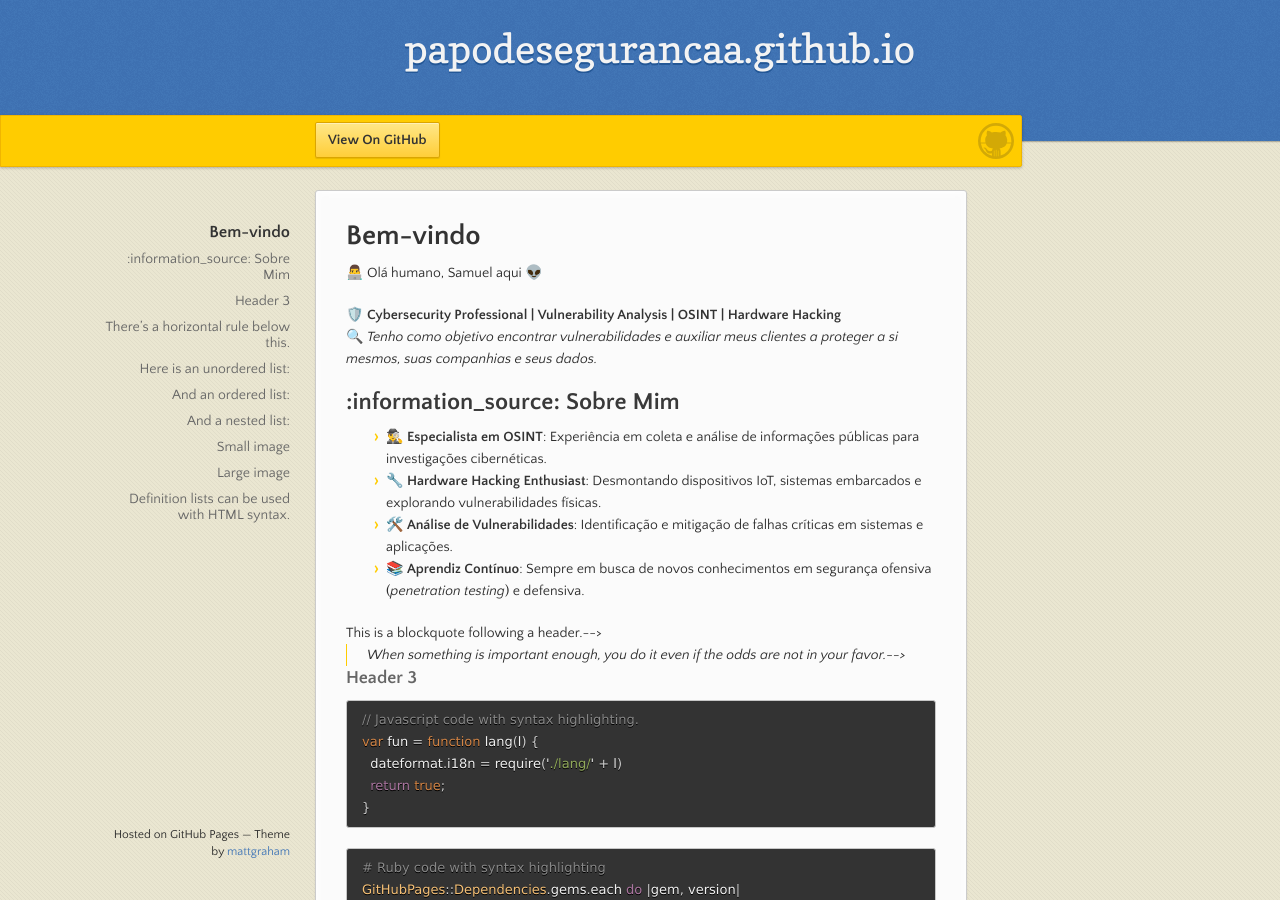
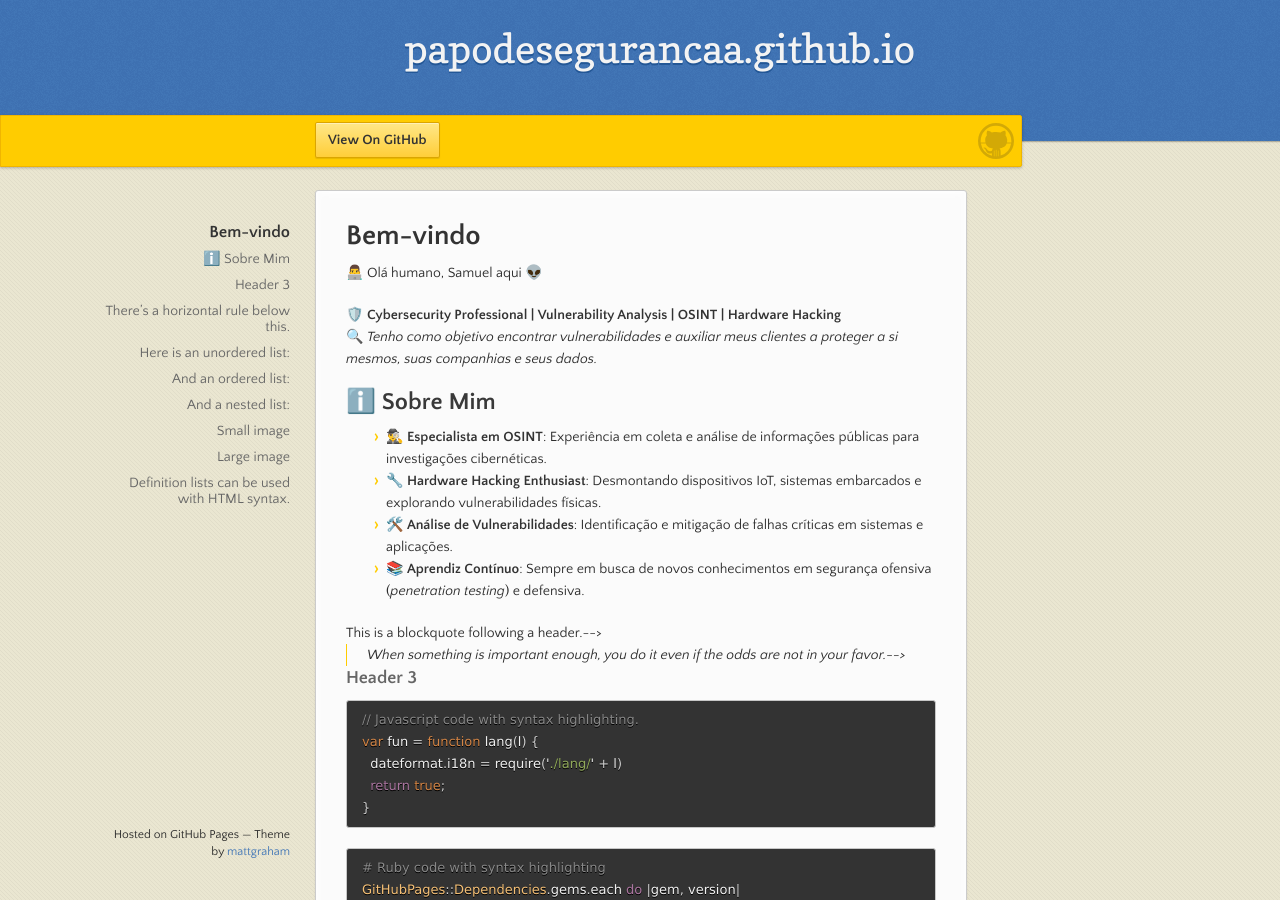
Before and after one commit to papodesegurancaa/papodesegurancaa.github.io, a Jekyll site: the page built from index.md, in a window 1280 px wide and 900 px high. Built offline with Jekyll 4.4.1, drawn with Linux system fonts in a browser that asks for light colours; our own code applies the rules of GitHub Pages for plain Markdown files; the repository's description, which GitHub fills in, is left out; part of the change alters nothing that is shown.

Commit message:
Update index.md

```diff
--- a/index.md
+++ b/index.md
@@ -19,7 +19,7 @@ There should be whitespace between paragraphs. We recommend including a README,
 
 <!--This is a normal paragraph following a header. GitHub is a code hosting platform for version control and collaboration. It lets you and others work together on projects from anywhere.-->
 
-## :information_source: Sobre Mim
+## ℹ️ Sobre Mim
 
 - 🕵️‍♂️ **Especialista em OSINT**: Experiência em coleta e análise de informações públicas para investigações cibernéticas.
 - 🔧 **Hardware Hacking Enthusiast**: Desmontando dispositivos IoT, sistemas embarcados e explorando vulnerabilidades físicas.
```
